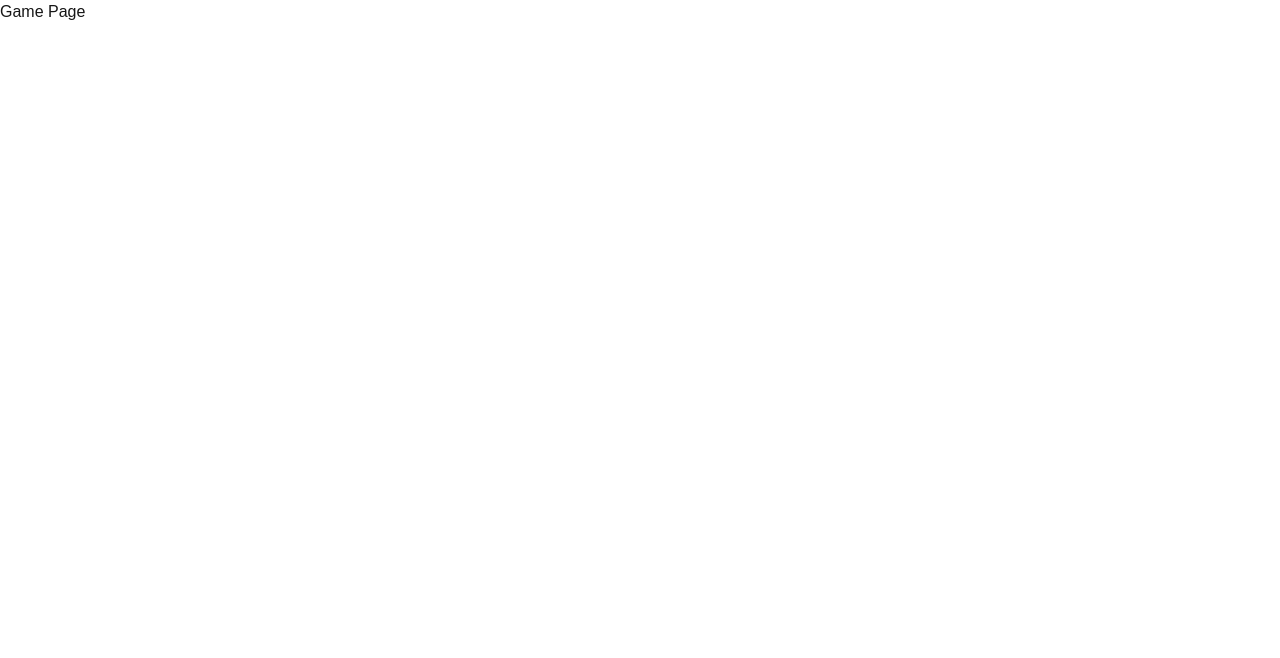
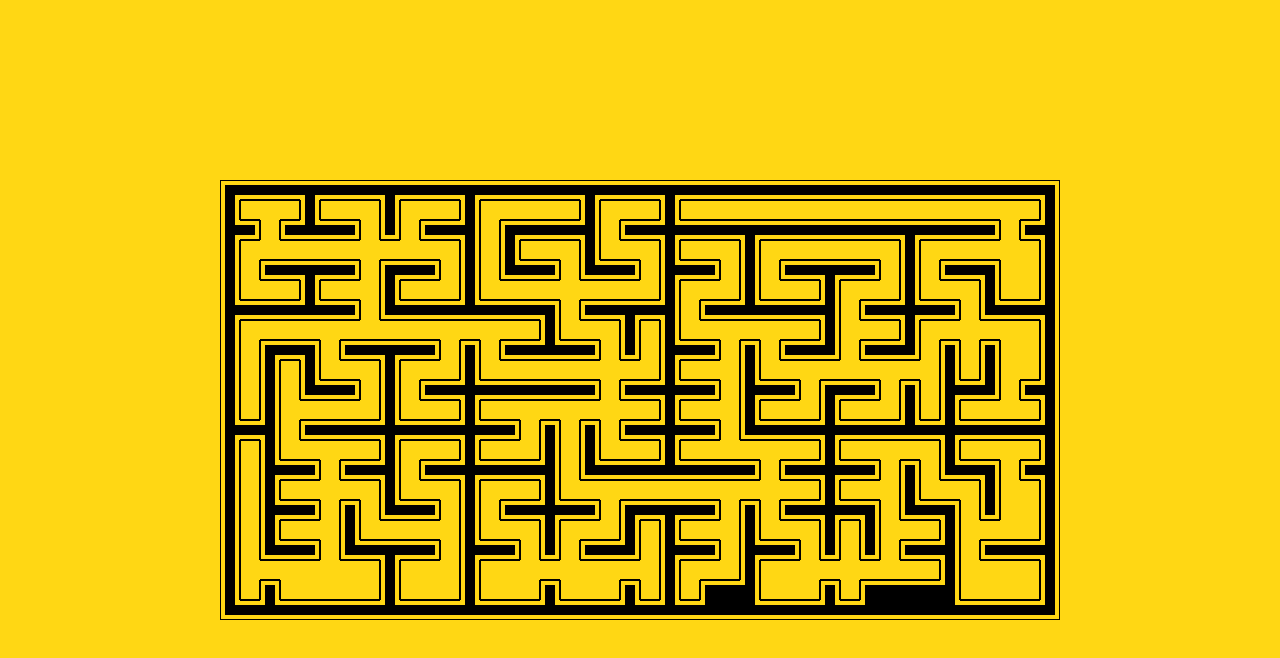
Before and after one commit to theMr17/maze.io, a Next.js app: page /play in a window 1280 px wide. Shown: the top 658 px of the page. Built offline with nearby package versions, Linux system fonts and the light colour scheme; a web font is replaced by a local one.

Commit message:
feat: implement MazeCanvas component and integrate with Play page

```diff
--- a/app/play/page.tsx
+++ b/app/play/page.tsx
@@ -1,12 +1,108 @@
 "use client";
 
+import MazeCanvas from "@/components/MazeCanvas";
 import React from "react";
 
 const Play = () => {
   // const searchParams = useSearchParams();
   // const roomCode = searchParams.get("code");
 
-  return <div>Game Page</div>;
+  const maze: number[][] = [
+    [
+      1, 1, 1, 1, 1, 1, 1, 1, 1, 1, 1, 1, 1, 1, 1, 1, 1, 1, 1, 1, 1, 1, 1, 1, 1,
+      1, 1, 1, 1, 1, 1, 1, 1, 1, 1, 1, 1, 1, 1, 1, 1, 1,
+    ],
+    [
+      1, 0, 0, 0, 1, 0, 0, 0, 1, 0, 0, 0, 1, 0, 0, 0, 0, 0, 1, 0, 0, 0, 1, 0, 0,
+      0, 0, 0, 0, 0, 0, 0, 0, 0, 0, 0, 0, 0, 0, 0, 0, 1,
+    ],
+    [
+      1, 1, 0, 1, 1, 1, 1, 0, 1, 0, 1, 1, 1, 0, 1, 1, 1, 1, 1, 0, 1, 1, 1, 1, 1,
+      1, 1, 1, 1, 1, 1, 1, 1, 1, 1, 1, 1, 1, 1, 0, 1, 1,
+    ],
+    [
+      1, 0, 0, 0, 0, 0, 0, 0, 0, 0, 0, 0, 1, 0, 1, 0, 0, 0, 1, 0, 0, 0, 1, 0, 0,
+      0, 1, 0, 0, 0, 0, 0, 0, 0, 1, 0, 0, 0, 0, 0, 0, 1,
+    ],
+    [
+      1, 0, 1, 1, 1, 1, 1, 0, 1, 1, 1, 0, 1, 0, 1, 1, 1, 0, 1, 1, 1, 0, 1, 1, 1,
+      0, 1, 0, 1, 1, 1, 1, 1, 0, 1, 0, 1, 1, 1, 0, 0, 1,
+    ],
+    [
+      1, 0, 0, 0, 1, 0, 0, 0, 1, 0, 0, 0, 1, 0, 0, 0, 0, 0, 0, 0, 0, 0, 1, 0, 0,
+      0, 1, 0, 0, 0, 1, 0, 0, 0, 1, 0, 0, 0, 1, 0, 0, 1,
+    ],
+    [
+      1, 1, 1, 1, 1, 1, 1, 0, 1, 1, 1, 1, 1, 1, 1, 1, 1, 0, 1, 1, 1, 1, 1, 0, 1,
+      1, 1, 1, 1, 1, 1, 0, 1, 1, 1, 1, 1, 0, 1, 1, 1, 1,
+    ],
+    [
+      1, 0, 0, 0, 0, 0, 0, 0, 0, 0, 0, 0, 0, 0, 0, 0, 1, 0, 0, 0, 1, 0, 1, 0, 0,
+      0, 0, 0, 0, 0, 1, 0, 0, 0, 1, 0, 0, 0, 0, 0, 0, 1,
+    ],
+    [
+      1, 0, 1, 1, 1, 0, 1, 1, 1, 1, 1, 0, 1, 0, 1, 1, 1, 1, 1, 0, 1, 0, 1, 1, 1,
+      0, 1, 0, 1, 1, 1, 0, 1, 1, 1, 0, 1, 0, 1, 0, 0, 1,
+    ],
+    [
+      1, 0, 1, 0, 1, 0, 0, 0, 1, 0, 0, 0, 1, 0, 0, 0, 0, 0, 0, 0, 0, 0, 1, 0, 0,
+      0, 1, 0, 0, 0, 0, 0, 0, 0, 0, 0, 1, 0, 1, 0, 0, 1,
+    ],
+    [
+      1, 0, 1, 0, 1, 1, 1, 0, 1, 0, 1, 1, 1, 1, 1, 1, 1, 1, 1, 0, 1, 1, 1, 1, 1,
+      0, 1, 1, 1, 0, 1, 1, 1, 0, 1, 0, 1, 1, 1, 0, 1, 1,
+    ],
+    [
+      1, 0, 1, 0, 0, 0, 0, 0, 1, 0, 0, 0, 1, 0, 0, 0, 0, 0, 0, 0, 0, 0, 1, 0, 0,
+      0, 1, 0, 0, 0, 1, 0, 0, 0, 1, 0, 1, 0, 0, 0, 0, 1,
+    ],
+    [
+      1, 1, 1, 0, 1, 1, 1, 1, 1, 1, 1, 1, 1, 1, 1, 0, 1, 0, 1, 0, 1, 1, 1, 1, 1,
+      0, 1, 1, 1, 1, 1, 1, 1, 1, 1, 1, 1, 1, 1, 1, 1, 1,
+    ],
+    [
+      1, 0, 1, 0, 0, 0, 0, 0, 1, 0, 0, 0, 1, 0, 0, 0, 1, 0, 1, 0, 0, 0, 1, 0, 0,
+      0, 0, 0, 0, 0, 1, 0, 0, 0, 0, 0, 1, 0, 0, 0, 0, 1,
+    ],
+    [
+      1, 0, 1, 1, 1, 0, 1, 1, 1, 0, 1, 1, 1, 1, 1, 1, 1, 0, 1, 1, 1, 1, 1, 1, 1,
+      1, 1, 0, 1, 1, 1, 1, 1, 0, 1, 0, 1, 1, 1, 0, 1, 1,
+    ],
+    [
+      1, 0, 1, 0, 0, 0, 0, 0, 1, 0, 0, 0, 1, 0, 0, 0, 1, 0, 0, 0, 0, 0, 0, 0, 0,
+      0, 0, 0, 0, 0, 1, 0, 0, 0, 1, 0, 0, 0, 1, 0, 0, 1,
+    ],
+    [
+      1, 0, 1, 1, 1, 0, 1, 0, 1, 1, 1, 0, 1, 0, 1, 1, 1, 1, 1, 0, 1, 1, 1, 1, 1,
+      0, 1, 0, 1, 1, 1, 1, 1, 0, 1, 1, 1, 0, 1, 0, 0, 1,
+    ],
+    [
+      1, 0, 1, 0, 0, 0, 1, 0, 0, 0, 0, 0, 1, 0, 0, 0, 1, 0, 0, 0, 1, 0, 1, 0, 0,
+      0, 1, 0, 0, 0, 1, 0, 1, 0, 0, 0, 1, 0, 0, 0, 0, 1,
+    ],
+    [
+      1, 0, 1, 1, 1, 0, 1, 1, 1, 1, 1, 0, 1, 1, 1, 0, 1, 0, 1, 1, 1, 0, 1, 1, 1,
+      0, 1, 1, 1, 0, 1, 0, 1, 0, 1, 1, 1, 0, 1, 1, 1, 1,
+    ],
+    [
+      1, 0, 0, 0, 0, 0, 0, 0, 1, 0, 0, 0, 1, 0, 0, 0, 0, 0, 0, 0, 0, 0, 1, 0, 0,
+      0, 1, 0, 0, 0, 0, 0, 0, 0, 0, 0, 1, 0, 0, 0, 0, 1,
+    ],
+    [
+      1, 0, 1, 0, 0, 0, 0, 0, 1, 0, 0, 0, 1, 0, 0, 0, 1, 0, 0, 0, 1, 0, 1, 0, 1,
+      1, 1, 0, 0, 0, 1, 0, 1, 1, 1, 1, 1, 0, 0, 0, 0, 1,
+    ],
+    [
+      1, 1, 1, 1, 1, 1, 1, 1, 1, 1, 1, 1, 1, 1, 1, 1, 1, 1, 1, 1, 1, 1, 1, 1, 1,
+      1, 1, 1, 1, 1, 1, 1, 1, 1, 1, 1, 1, 1, 1, 1, 1, 1,
+    ],
+  ];
+
+  return (
+    <div className="flex flex-col items-center justify-center min-h-screen p-4 bg-primary">
+      <MazeCanvas maze={maze} />
+    </div>
+  );
 };
 
 export default Play;
--- /dev/null
+++ b/components/MazeCanvas.tsx
@@ -0,0 +1,173 @@
+"use client";
+import { useEffect, useRef, useCallback } from "react";
+
+type MazeCanvasProps = {
+  maze: number[][];
+  cellSize?: number;
+};
+
+export default function MazeCanvas({ maze, cellSize = 20 }: MazeCanvasProps) {
+  const canvasRef = useRef<HTMLCanvasElement | null>(null);
+
+  const getCell = useCallback(
+    (row: number, col: number) => maze[row]?.[col] ?? -1,
+    [maze]
+  );
+
+  const isWall = (row: number, col: number) => getCell(row, col) === 1;
+
+  const drawCenter = (ctx: CanvasRenderingContext2D, x: number, y: number) => {
+    ctx.fillStyle = "#000000";
+    ctx.fillRect(
+      x + cellSize / 4,
+      y + cellSize / 4,
+      cellSize / 2,
+      cellSize / 2
+    );
+  };
+
+  const drawEdges = (
+    ctx: CanvasRenderingContext2D,
+    row: number,
+    col: number,
+    x: number,
+    y: number
+  ) => {
+    ctx.strokeStyle = "#000000";
+    ctx.lineWidth = 2;
+    ctx.beginPath();
+
+    if (!isWall(row - 1, col)) {
+      ctx.moveTo(x, y);
+      ctx.lineTo(x + cellSize, y); // top
+    }
+    if (!isWall(row + 1, col)) {
+      ctx.moveTo(x, y + cellSize);
+      ctx.lineTo(x + cellSize, y + cellSize); // bottom
+    }
+    if (!isWall(row, col - 1)) {
+      ctx.moveTo(x, y);
+      ctx.lineTo(x, y + cellSize); // left
+    }
+    if (!isWall(row, col + 1)) {
+      ctx.moveTo(x + cellSize, y);
+      ctx.lineTo(x + cellSize, y + cellSize); // right
+    }
+
+    ctx.stroke();
+  };
+
+  const drawThinnerWalls = (
+    ctx: CanvasRenderingContext2D,
+    row: number,
+    col: number,
+    x: number,
+    y: number
+  ) => {
+    ctx.fillStyle = "#000000";
+
+    // Top wall
+    if (isWall(row - 1, col)) {
+      ctx.fillRect(x + cellSize / 4, y, cellSize / 2, cellSize / 4);
+    }
+
+    // Bottom wall
+    if (isWall(row + 1, col)) {
+      ctx.fillRect(
+        x + cellSize / 4,
+        y + (3 * cellSize) / 4,
+        cellSize / 2,
+        cellSize / 4
+      );
+    }
+
+    // Left wall
+    if (isWall(row, col - 1)) {
+      ctx.fillRect(x, y + cellSize / 4, cellSize / 4, cellSize / 2);
+    }
+
+    // Right wall
+    if (isWall(row, col + 1)) {
+      ctx.fillRect(
+        x + (3 * cellSize) / 4,
+        y + cellSize / 4,
+        cellSize / 4,
+        cellSize / 2
+      );
+    }
+
+    // Corners
+    if (
+      isWall(row - 1, col) &&
+      isWall(row, col - 1) &&
+      isWall(row - 1, col - 1)
+    ) {
+      ctx.fillRect(x, y, cellSize / 4, cellSize / 4); // top-left
+    }
+
+    if (
+      isWall(row - 1, col) &&
+      isWall(row, col + 1) &&
+      isWall(row - 1, col + 1)
+    ) {
+      ctx.fillRect(x + (3 * cellSize) / 4, y, cellSize / 4, cellSize / 4); // top-right
+    }
+
+    if (
+      isWall(row + 1, col) &&
+      isWall(row, col - 1) &&
+      isWall(row + 1, col - 1)
+    ) {
+      ctx.fillRect(x, y + (3 * cellSize) / 4, cellSize / 4, cellSize / 4); // bottom-left
+    }
+
+    if (
+      isWall(row + 1, col) &&
+      isWall(row, col + 1) &&
+      isWall(row + 1, col + 1)
+    ) {
+      ctx.fillRect(
+        x + (3 * cellSize) / 4,
+        y + (3 * cellSize) / 4,
+        cellSize / 4,
+        cellSize / 4
+      ); // bottom-right
+    }
+  };
+
+  useEffect(() => {
+    const canvas = canvasRef.current;
+    if (!canvas) return;
+
+    const ctx = canvas.getContext("2d");
+    if (!ctx) return;
+
+    canvas.width = maze[0].length * cellSize;
+    canvas.height = maze.length * cellSize;
+
+    ctx.clearRect(0, 0, canvas.width, canvas.height);
+
+    for (let row = 0; row < maze.length; row++) {
+      for (let col = 0; col < maze[row].length; col++) {
+        const cell = maze[row][col];
+        const x = col * cellSize;
+        const y = row * cellSize;
+
+        ctx.fillStyle = "#00000000";
+        ctx.fillRect(x, y, cellSize, cellSize);
+
+        if (cell === 1) {
+          drawCenter(ctx, x, y);
+          drawEdges(ctx, row, col, x, y);
+          drawThinnerWalls(ctx, row, col, x, y);
+        }
+      }
+    }
+  }, [maze, cellSize, getCell]);
+
+  return (
+    <div className="flex justify-center overflow-auto">
+      <canvas ref={canvasRef} />
+    </div>
+  );
+}
```
